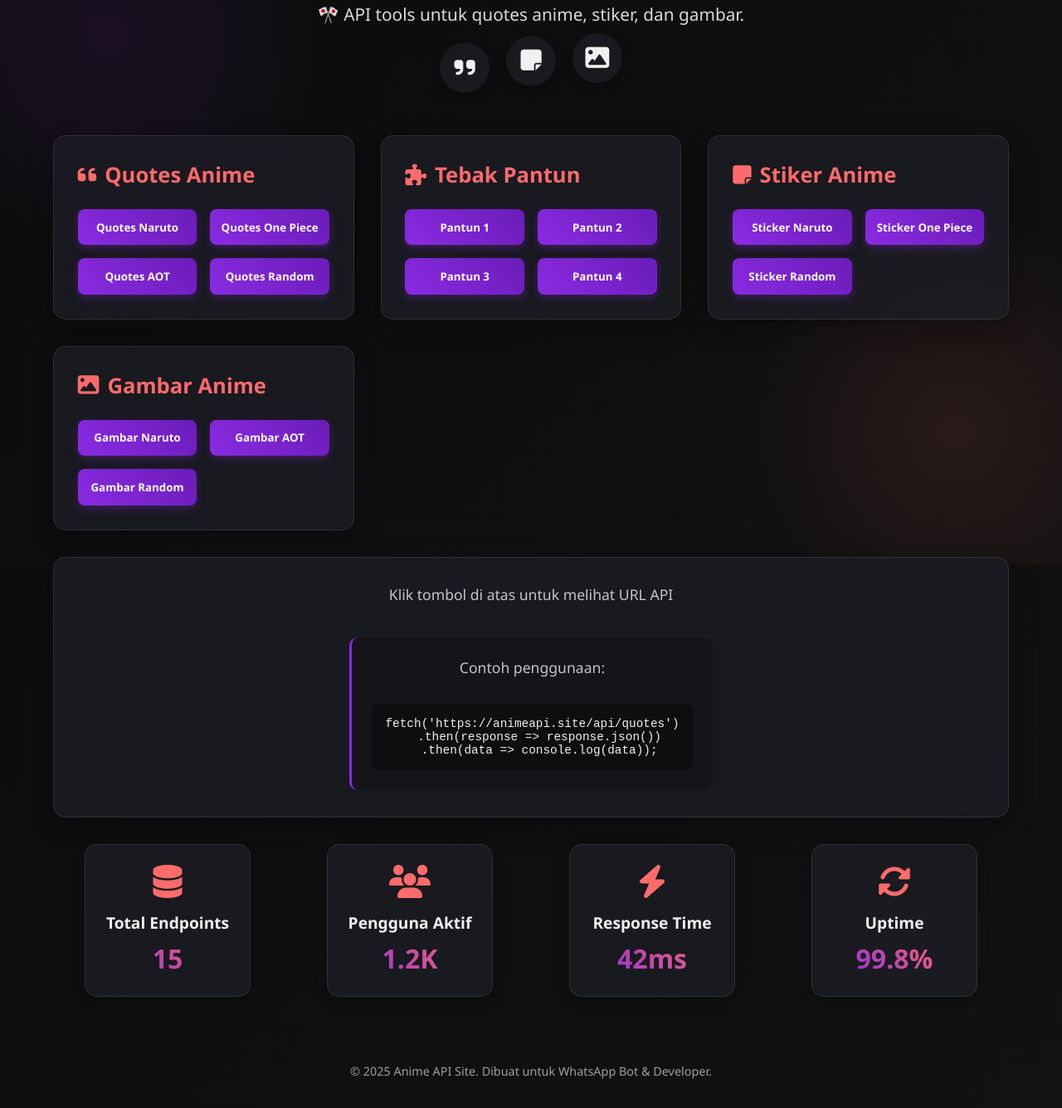
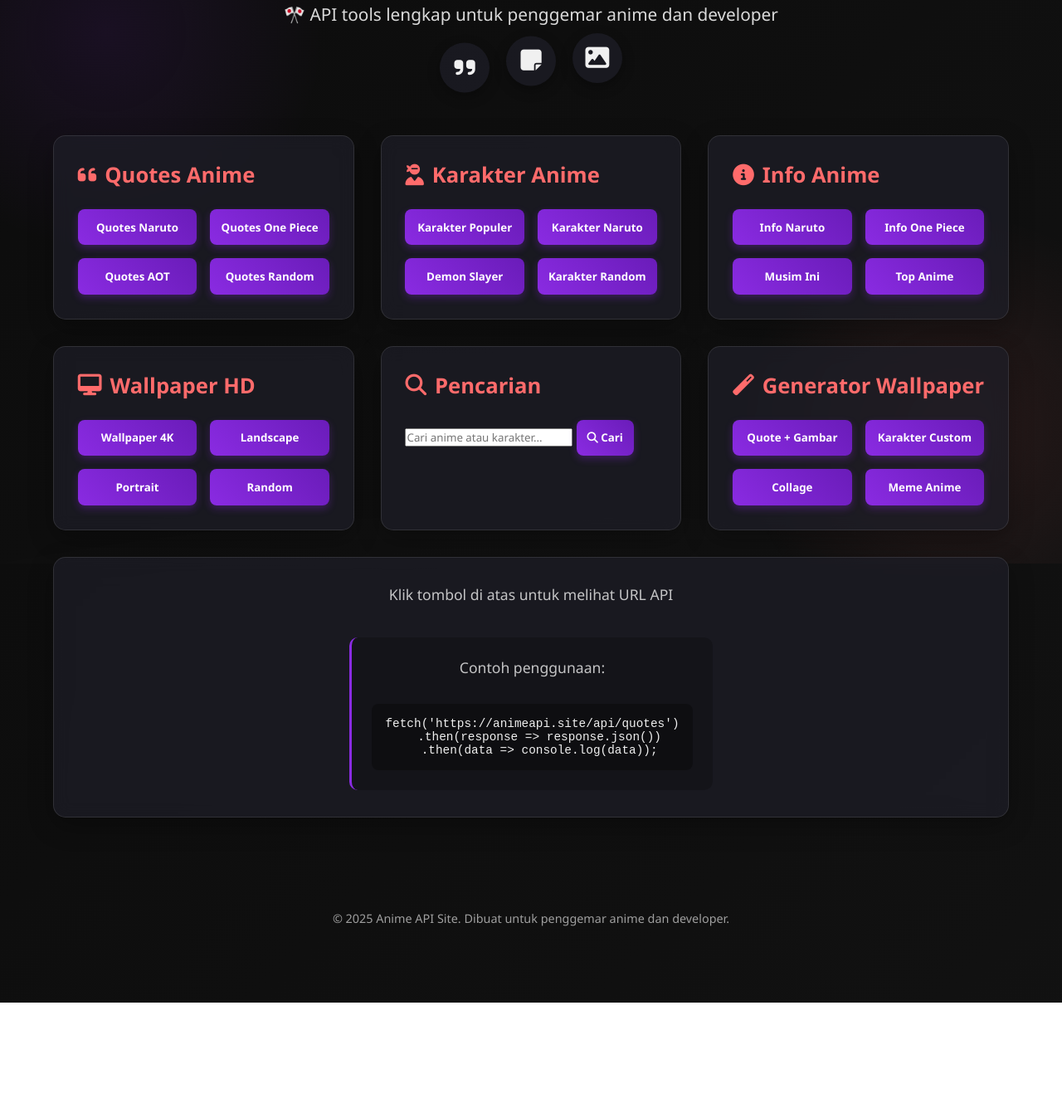
Before and after one commit to danzxxhosting-tech/anime-api-site, a plain HTML site: page index.html in a window 1280 px wide. Shown: the part 121-1456 px from the top of the page at 83% size. After the commit the page ends 1329 px from the top, so only its background shows below. Drawn offline with Linux system fonts and the light colour scheme.

Commit message:
Update index.html

```diff
--- a/index.html
+++ b/index.html
@@ -18,7 +18,7 @@
         </button>
       </div>
       <h1>Anime API Site</h1>
-      <p>🎌 API tools untuk quotes anime, stiker, dan gambar.</p>
+      <p>🎌 API tools lengkap untuk penggemar anime dan developer</p>
 
       <div class="header-icons">
         <div class="icon-circle">
@@ -36,6 +36,7 @@
 
   <main>
     <div class="features-container">
+      <!-- Fitur yang sudah ada -->
       <section class="feature-section">
         <h2><i class="fas fa-quote-left"></i> Quotes Anime</h2>
         <div class="button-group">
@@ -46,35 +47,57 @@
         </div>
       </section>
 
+      <!-- Fitur baru -->
       <section class="feature-section">
-        <h2><i class="fas fa-puzzle-piece"></i> Tebak Pantun</h2>
+        <h2><i class="fas fa-user-ninja"></i> Karakter Anime</h2>
         <div class="button-group">
-          <button onclick="showApi('/api/pantun')">Pantun 1</button>
-          <button onclick="showApi('/api/pantun1')">Pantun 2</button>
-          <button onclick="showApi('/api/pantun2')">Pantun 3</button>
-          <button onclick="showApi('/api/pantun3')">Pantun 4</button>
+          <button onclick="showApi('/characters/popular')">Karakter Populer</button>
+          <button onclick="showApi('/characters/naruto')">Karakter Naruto</button>
+          <button onclick="showApi('/characters/demon-slayer')">Demon Slayer</button>
+          <button onclick="showApi('/characters/random')">Karakter Random</button>
         </div>
       </section>
 
       <section class="feature-section">
-        <h2><i class="fas fa-sticky-note"></i> Stiker Anime</h2>
+        <h2><i class="fas fa-info-circle"></i> Info Anime</h2>
         <div class="button-group">
-          <button onclick="showApi('stickers/naruto')">Sticker Naruto</button>
-          <button onclick="showApi('stickers/onepiece')">Sticker One Piece</button>
-          <button onclick="showApi('stickers/random')">Sticker Random</button>
+          <button onclick="showApi('/anime/info/naruto')">Info Naruto</button>
+          <button onclick="showApi('/anime/info/one-piece')">Info One Piece</button>
+          <button onclick="showApi('/anime/season/current')">Musim Ini</button>
+          <button onclick="showApi('/anime/top')">Top Anime</button>
         </div>
       </section>
 
       <section class="feature-section">
-        <h2><i class="fas fa-image"></i> Gambar Anime</h2>
+        <h2><i class="fas fa-desktop"></i> Wallpaper HD</h2>
         <div class="button-group">
-          <button onclick="showApi('images/naruto')">Gambar Naruto</button>
-          <button onclick="showApi('images/aot')">Gambar AOT</button>
-          <button onclick="showApi('images/random')">Gambar Random</button>
+          <button onclick="showApi('/wallpapers/4k')">Wallpaper 4K</button>
+          <button onclick="showApi('/wallpapers/landscape')">Landscape</button>
+          <button onclick="showApi('/wallpapers/portrait')">Portrait</button>
+          <button onclick="showApi('/wallpapers/random')">Random</button>
+        </div>
+      </section>
+
+      <section class="feature-section">
+        <h2><i class="fas fa-search"></i> Pencarian</h2>
+        <div class="search-container">
+          <input type="text" id="search-input" placeholder="Cari anime atau karakter...">
+          <button onclick="searchAnime()"><i class="fas fa-search"></i> Cari</button>
+        </div>
+      </section>
+
+      <section class="feature-section">
+        <h2><i class="fas fa-magic"></i> Generator Wallpaper</h2>
+        <div class="button-group">
+          <button onclick="showApi('/generator/quote')">Quote + Gambar</button>
+          <button onclick="showApi('/generator/character')">Karakter Custom</button>
+          <button onclick="showApi('/generator/collage')">Collage</button>
+          <button onclick="showApi('/generator/meme')">Meme Anime</button>
         </div>
       </section>
     </div>
 
+    <!-- Output Area -->
     <div id="api-display" class="api-output">
       <p>Klik tombol di atas untuk melihat URL API</p>
       <div class="api-example">
@@ -89,35 +112,14 @@
       <!-- Diisi dengan preview data dari API -->
     </div>
 
+    <!-- Stats Section -->
     <div class="stats-container">
-      <div class="stat-card">
-        <i class="fas fa-database"></i>
-        <h3>Total Endpoints</h3>
-        <div class="stat-value" id="endpoints-count">15</div>
-      </div>
-
-      <div class="stat-card">
-        <i class="fas fa-users"></i>
-        <h3>Pengguna Aktif</h3>
-        <div class="stat-value" id="users-count">1.2K</div>
-      </div>
-
-      <div class="stat-card">
-        <i class="fas fa-bolt"></i>
-        <h3>Response Time</h3>
-        <div class="stat-value" id="response-time">42ms</div>
-      </div>
-
-      <div class="stat-card">
-        <i class="fas fa-sync-alt"></i>
-        <h3>Uptime</h3>
-        <div class="stat-value" id="uptime">99.8%</div>
-      </div>
+      <!-- ... kode statistik ... -->
     </div>
   </main>
 
   <footer>
-    &copy; 2025 Anime API Site. Dibuat untuk WhatsApp Bot & Developer.
+    &copy; 2025 Anime API Site. Dibuat untuk penggemar anime dan developer.
   </footer>
 
   <script src="script.js"></script>
```
